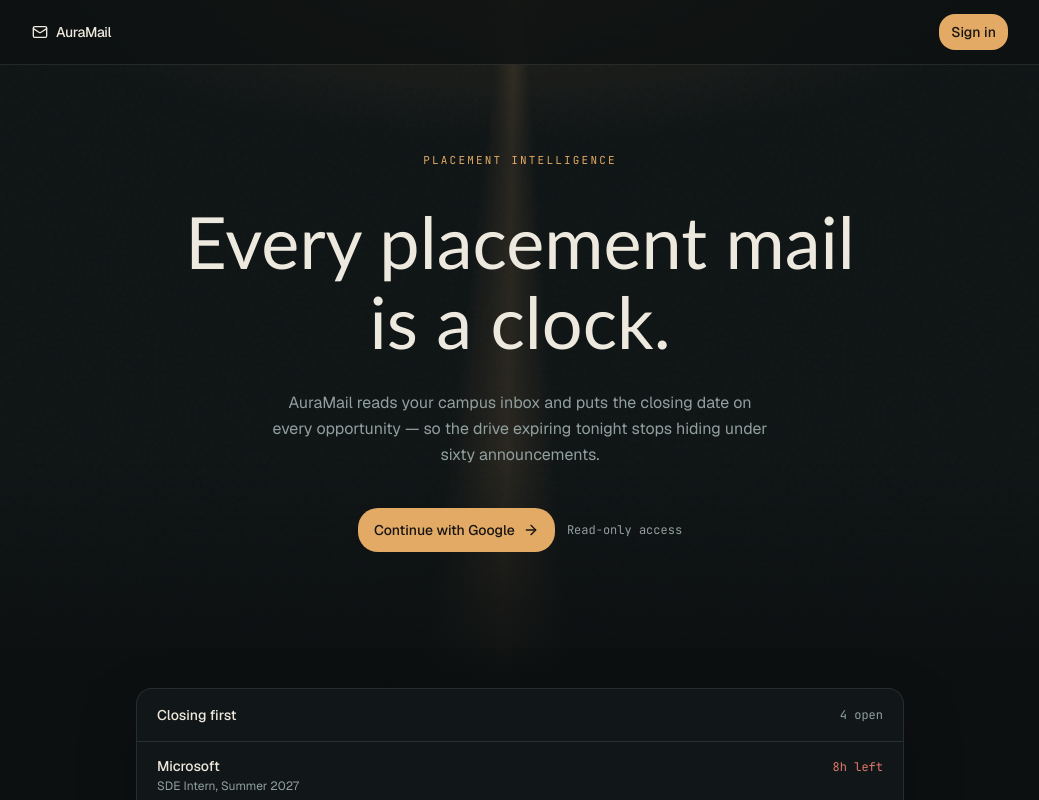
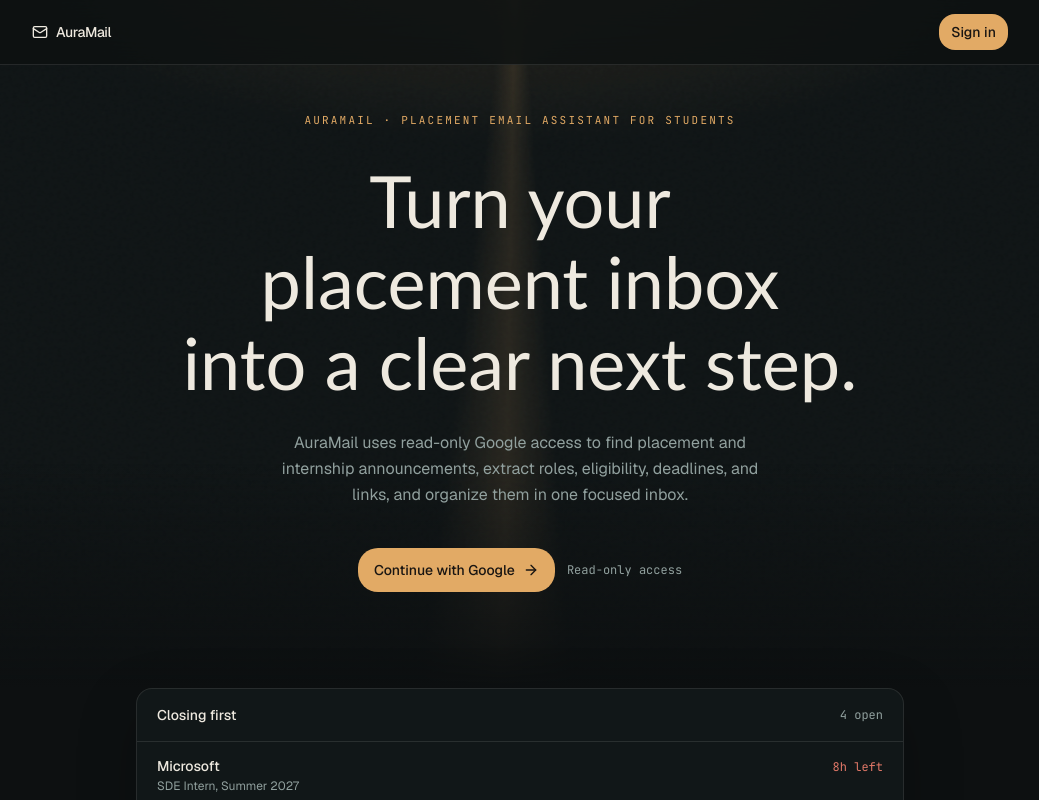
Before and after one commit to R7rainz/AuraMail, a Next.js app in the folder frontend/: page / in a window 1280 px wide. Shown: the top 800 px of the page, without its empty margins (120-1159 px from the left). Built offline with nearby package versions, Linux system fonts and the light colour scheme; no server answers.

Commit message:
fix: clarify AuraMail homepage purpose

```diff
--- a/frontend/src/app/page.tsx
+++ b/frontend/src/app/page.tsx
@@ -73,19 +73,19 @@
           />
           <div className="relative z-10 mx-auto w-full max-w-3xl text-center">
             <p className="font-mono text-[11px] tracking-[0.2em] text-primary uppercase">
-              Placement intelligence
+              AuraMail · Placement email assistant for students
             </p>
 
             <h1 className="display-serif mt-8 text-5xl text-balance sm:text-6xl md:text-7xl">
-              Every placement mail
+              Turn your placement inbox
               <br />
-              is a clock.
+              into a clear next step.
             </h1>
 
             <p className="mx-auto mt-7 max-w-lg text-base leading-relaxed text-muted-foreground text-pretty">
-              AuraMail reads your campus inbox and puts the closing date on every
-              opportunity — so the drive expiring tonight stops hiding under sixty
-              announcements.
+              AuraMail uses read-only Google access to find placement and internship
+              announcements, extract roles, eligibility, deadlines, and links, and
+              organize them in one focused inbox.
             </p>
 
             <div className="mt-10 flex flex-col items-center justify-center gap-3 sm:flex-row">
```
